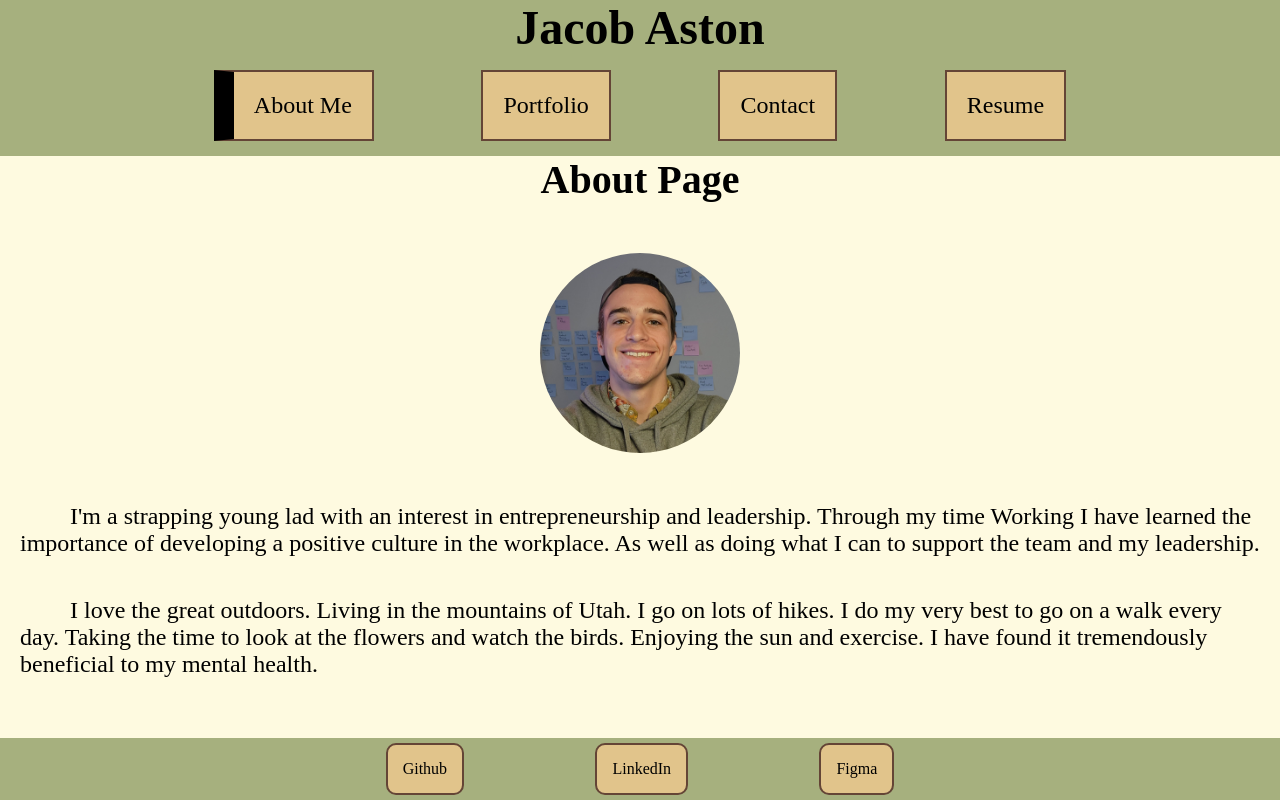
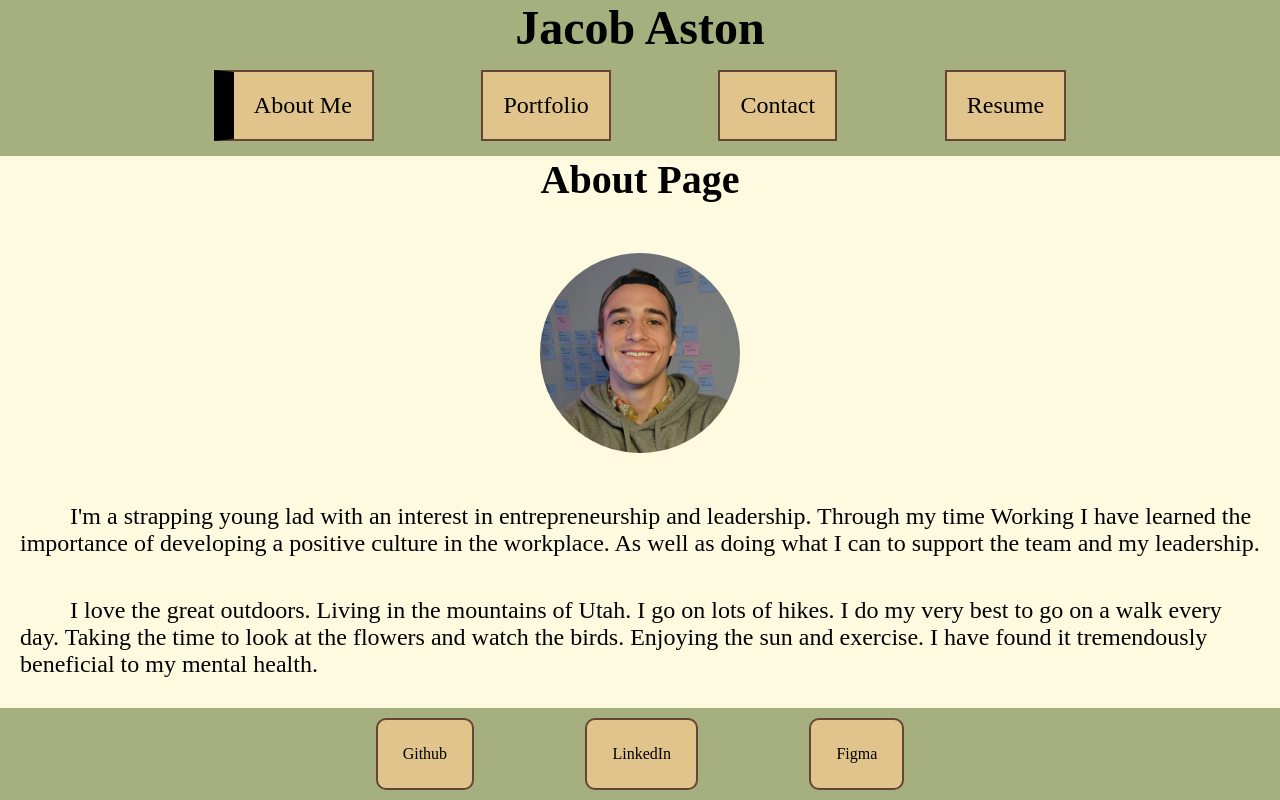
Before and after one commit to Jacob-Aston/react-portfolio, a React (Create React App) app: page / in a window 1280 px wide. Built offline with nearby package versions, Linux system fonts and the light colour scheme; the HTML template or start-up script is replaced by a standard one.

Commit message:
made links bigger. size changes for tablet view.

```diff
--- a/src/styles/Footer.css
+++ b/src/styles/Footer.css
@@ -16,7 +16,7 @@ footer {
   text-decoration: none;
   color: black;
   padding: 15px;
-  margin: 5px;
+  margin: 10px;
   background-color: #e1c48b;
   border-radius: 10px;
   border: 2px solid;
@@ -26,3 +26,9 @@ footer {
 .link:hover {
   background-color: #bca371;
 }
+
+@media (min-width: 744px) {
+  .link {
+    padding: 25px;
+  }
+}
```
